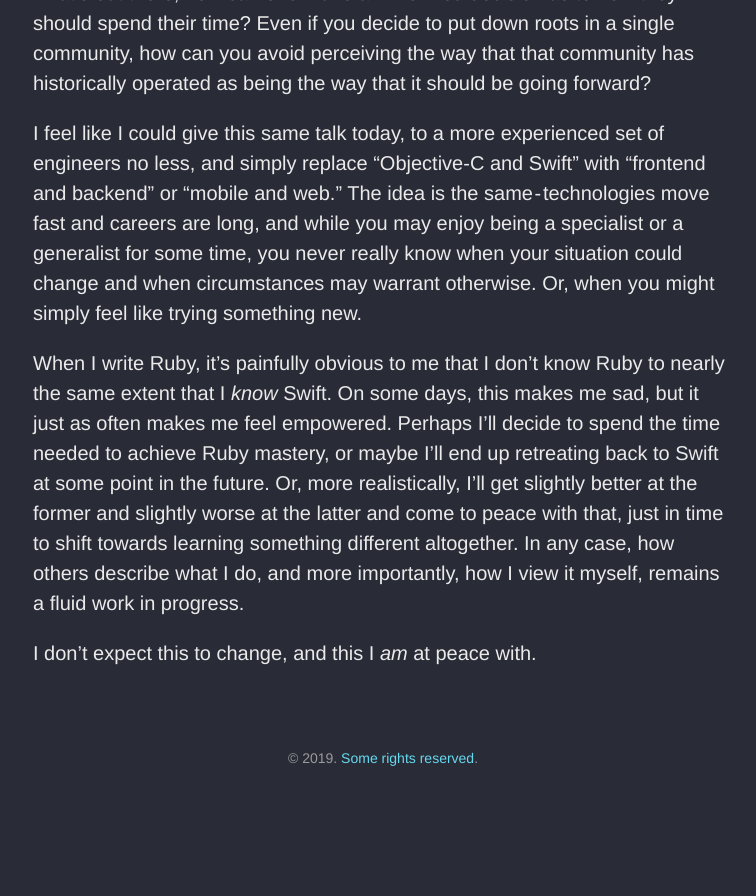
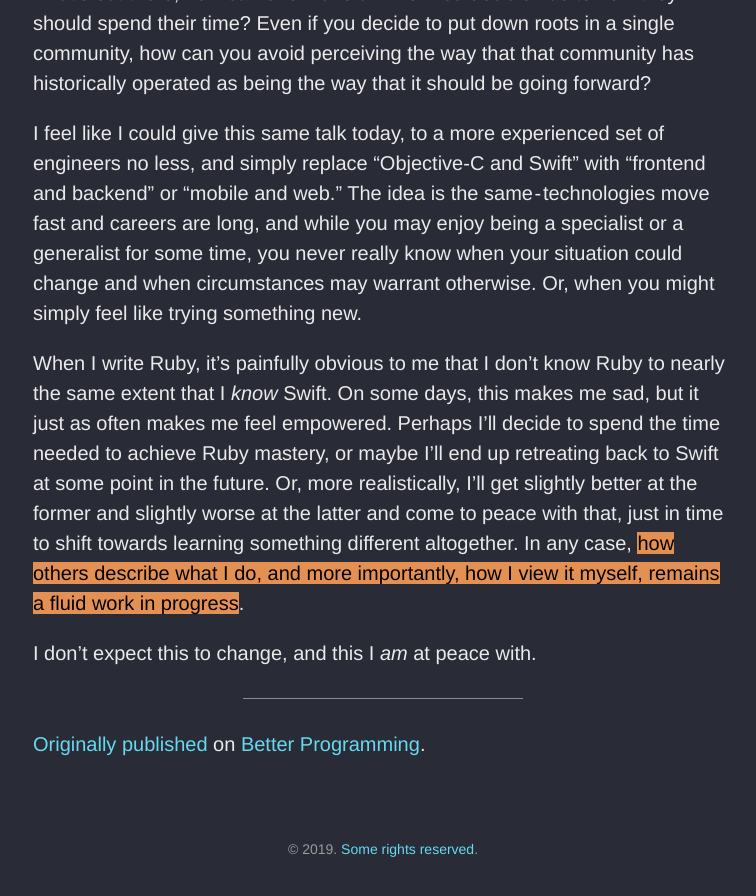
Before and after one commit to irace/irace.github.com, a Jekyll site: the page built from _posts/2019-05-18-on-generalism-vs-specialism.md, in a window 1280 px wide and 900 px high, scrolled down 3095 px. Shown: the top 896 px of the window, without its empty margins (257-1013 px from the left). Built offline with Jekyll 4.4.1, drawn with Linux system fonts in a browser that asks for light colours; before the commit the page ends 3904 px from its top, so only the background shows below that.

Commit message:
Add citation

```diff
--- a/_posts/2019-05-18-on-generalism-vs-specialism.md
+++ b/_posts/2019-05-18-on-generalism-vs-specialism.md
@@ -32,6 +32,10 @@ In August 2014, I gave a talk entitled [Don’t be “an Objective-C” or “a
 
 I feel like I could give this same talk today, to a more experienced set of engineers no less, and simply replace “Objective-C and Swift” with “frontend and backend” or “mobile and web.” The idea is the same - technologies move fast and careers are long, and while you may enjoy being a specialist or a generalist for some time, you never really know when your situation could change and when circumstances may warrant otherwise. Or, when you might simply feel like trying something new.
 
-When I write Ruby, it’s painfully obvious to me that I don’t know Ruby to nearly the same extent that I _know_ Swift. On some days, this makes me sad, but it just as often makes me feel empowered. Perhaps I’ll decide to spend the time needed to achieve Ruby mastery, or maybe I’ll end up retreating back to Swift at some point in the future. Or, more realistically, I’ll get slightly better at the former and slightly worse at the latter and come to peace with that, just in time to shift towards learning something different altogether. In any case, how others describe what I do, and more importantly, how I view it myself, remains a fluid work in progress.
+When I write Ruby, it’s painfully obvious to me that I don’t know Ruby to nearly the same extent that I _know_ Swift. On some days, this makes me sad, but it just as often makes me feel empowered. Perhaps I’ll decide to spend the time needed to achieve Ruby mastery, or maybe I’ll end up retreating back to Swift at some point in the future. Or, more realistically, I’ll get slightly better at the former and slightly worse at the latter and come to peace with that, just in time to shift towards learning something different altogether. In any case, <mark>how others describe what I do, and more importantly, how I view it myself, remains a fluid work in progress</mark>.
 
 I don’t expect this to change, and this I _am_ at peace with.
+
+---
+
+[Originally published](https://medium.com/better-programming/on-specialism-vs-generalism-and-not-being-an-ios-engineer-anymore-ed5fa65ed76e) on [Better Programming](https://medium.com/better-programming).
```
